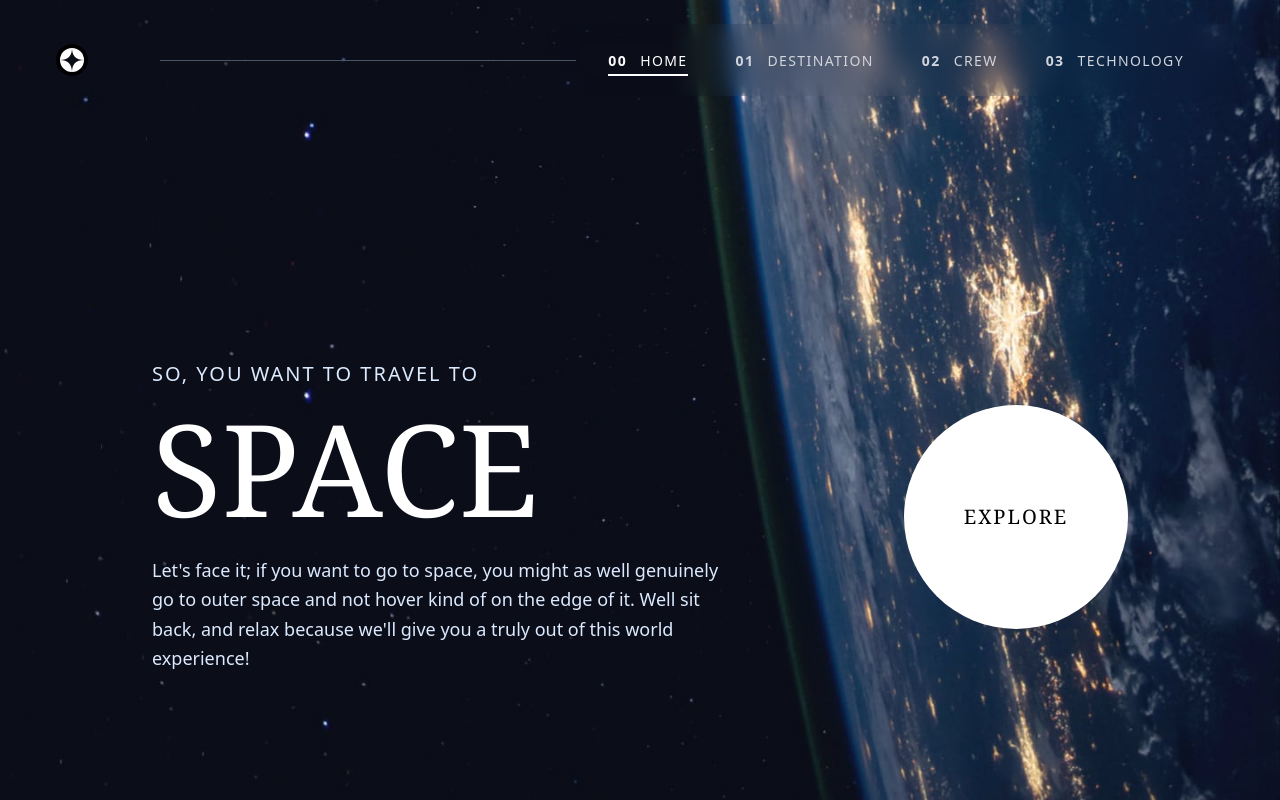
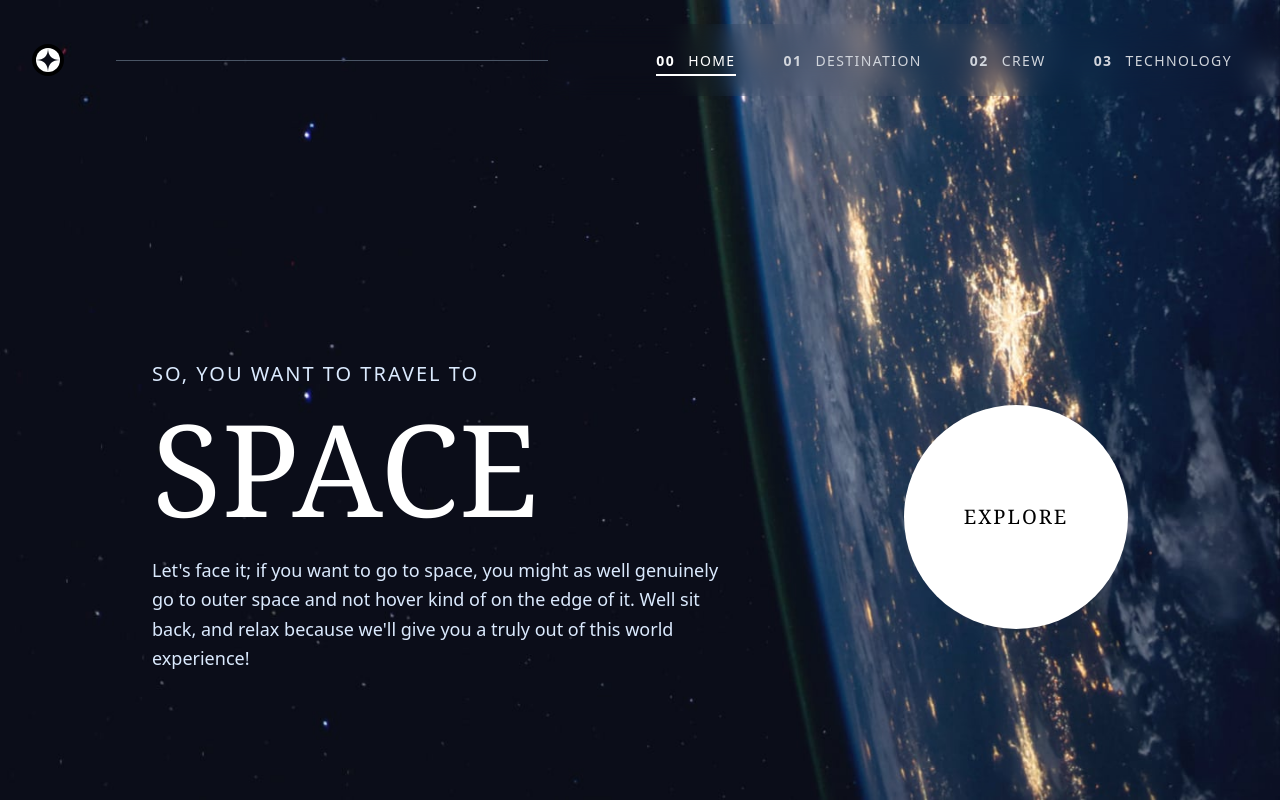
Before and after one commit to Ebrahim-hamada/Space, a React (Vite) app: page / in a window 1280 px wide. Built offline with nearby package versions, Linux system fonts and the light colour scheme.

Commit message:
forth commit update navbar

```diff
--- a/src/Components/Navbar/Navbar.jsx
+++ b/src/Components/Navbar/Navbar.jsx
@@ -22,21 +22,21 @@ const Navbar = () => {
   return (
     <>
       {/* Navbar Header */}
-      <nav className="flex items-center justify-between px-6 md:px-12 pt-6 fixed top-0 left-0 w-full z-50">
+      <nav className="flex items-center justify-between pt-6 px-6 md:px-0 fixed top-0 left-0 w-full z-50">
         {/* Logo */}
-        <div className="w-12 h-12 relative flex items-center justify-center">
+        <div className="w-12 h-12 relative md:px-12 flex items-center justify-center">
           <div className="absolute w-8 h-8 bg-black rounded-full flex items-center justify-center">
             <img src={star} alt="logo" className="w-6 h-6" />
           </div>
         </div>
         {/* Line - Desktop Only */}
-        <div className="hidden md:block flex-1 mx-1 relative translate-x-5 z-50">
-          <div className="h-px bg-gray-600 absolute left-10 right-0  z-10"></div>
+        <div className="hidden md:block flex-1 mx-0 relative translate-x-5 z-50">
+          <div className="h-px bg-gray-600 absolute left-0 right-0 z-20"></div>
         </div>
 
         {/* Desktop Navigation */}
-        <div className="hidden md:flex bg-opacity-20 backdrop-blur-md px-12 py-6">
-          <ul className="flex space-x-12">
+        <div className="hidden md:flex lg:bg-transparent bg-[#282B34]/90 backdrop-blur-md px-12 py-6 justify-end">
+          <ul className="flex ps-20 space-x-12">
             {navItems.map((item) => (
               <li key={item.id}>
                 <NavLink to={item.path} className={navLinkStyle}>
```
